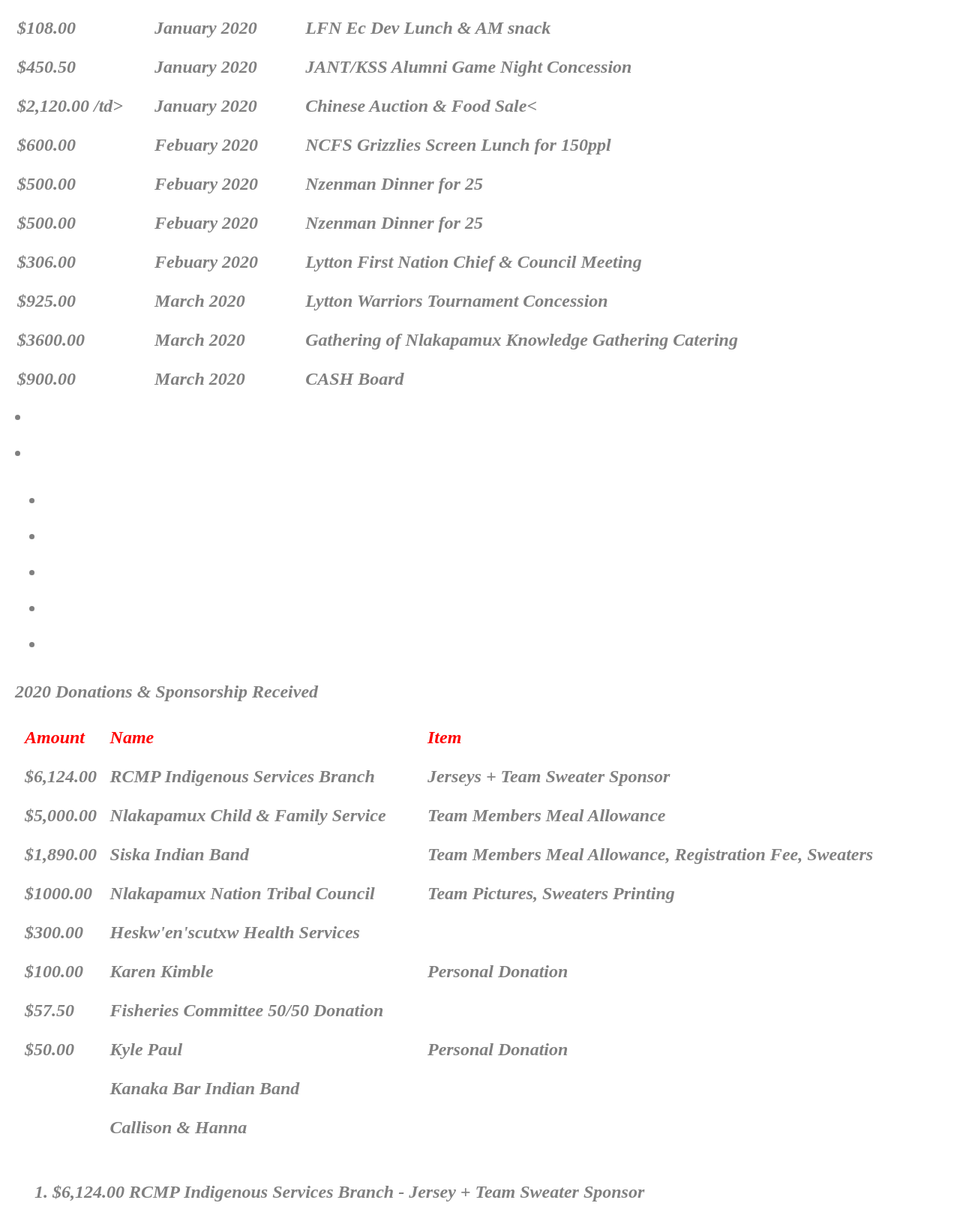
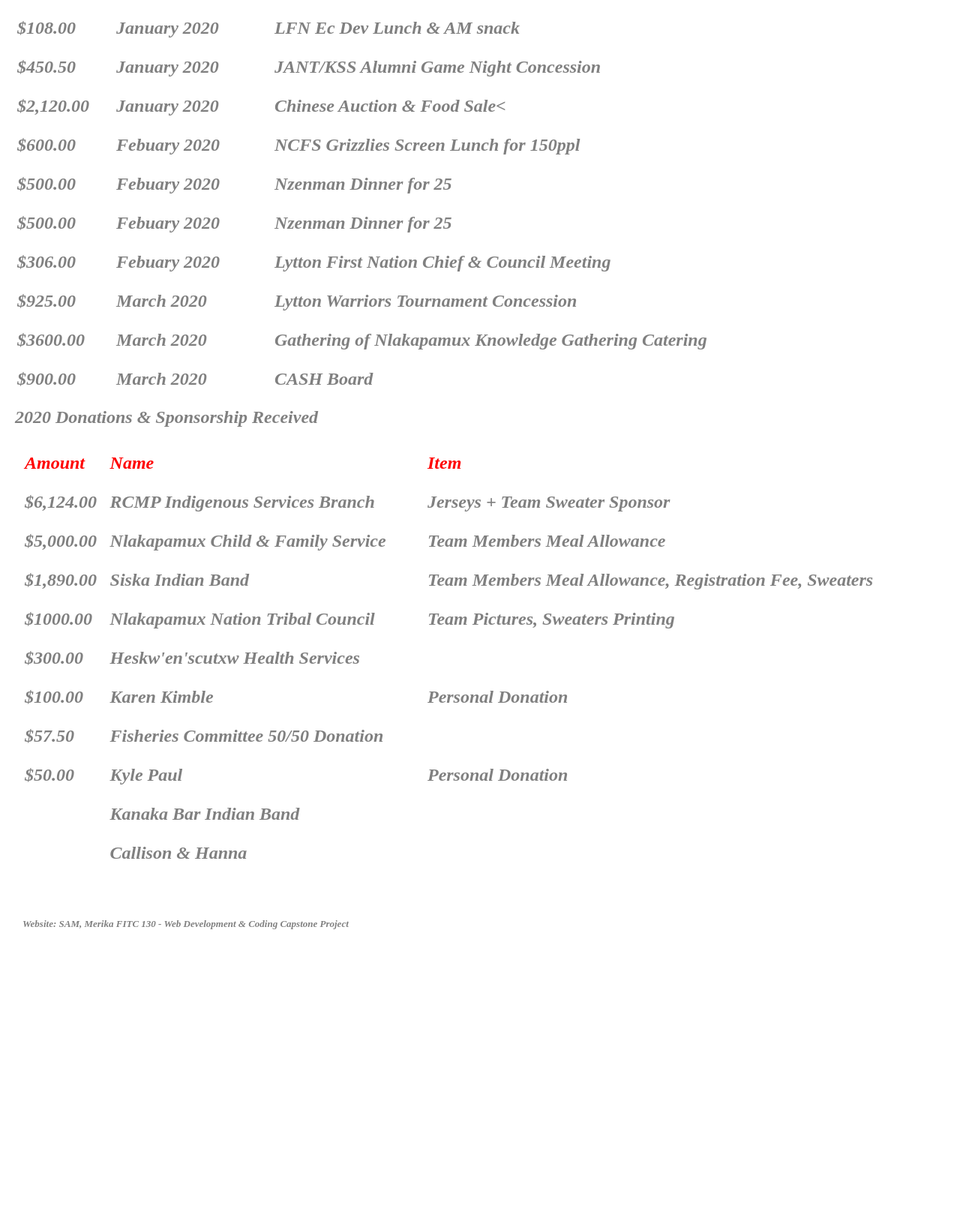
Before and after one commit to MerikaSam/Merika, a plain HTML site: page index.html in a window 1280 px wide. Shown: the part 2785-4413 px from the top of the page at 75% size. After the commit the page ends 4065 px from the top, so only its background shows below. Drawn offline with Linux system fonts and the light colour scheme; files whose address does not match are found by name.

Commit message:
Update index.html

```diff
--- a/index.html
+++ b/index.html
@@ -74,7 +74,7 @@
   </tr>
 
   <tr>
-    <td>$200.00      /td>
+    <td>$200.00      </td>
     <td>June 2019</td>
     <td>NCFS Open House - Setup, Lunch Service, Clean Up</td>
   </tr>
@@ -187,7 +187,7 @@
     </tr>
 
     <tr>
-      <td>$2,120.00 	/td>
+      <td>$2,120.00 	</td>
       <td>January 2020</td>
       <td>Chinese Auction & Food Sale<</td>
     </tr>
@@ -239,20 +239,19 @@
 
 
 
-  <li>   </li>
-  <li>
+  <!-- <li>   </li> -->
+  <!-- <li> -->
 
+<!-- <ul> -->
+ <!-- <img src="images/basket<ballHoopFence.jpg" alt="basketball hoop fence" width="10px" -->
+  <!-- <li>    </li> -->
 
-<ul>
- <!-- <img src="images/basket<ballHoopFence.jpg" alt="basketball hoop fence" width="10px" -->
-  <li>    </li>
+  <!-- <li>  </li> -->
+  <!-- <li>  </li> -->
+  <!-- <li>  </li> -->
+  <!-- <li>  </li> -->
 
-  <li>  </li>
-  <li>  </li>
-  <li>  </li>
-  <li>  </li>
-
-</ul>
+<!-- </ul> -->
   <h2> 2020 Donations & Sponsorship Received</h2>
   <section>
   <table style="100%">
@@ -326,10 +325,10 @@
 </section>
 <section>
 
-  <ol>
-    <li>$6,124.00 RCMP Indigenous Services Branch - Jersey + Team Sweater Sponsor</li>
-    <li>$5,000.00 Nlakapamux Child & Family Services - Team Members Meal Allowance </li>
-    <li>$5,000.00 Lytton First Nation  </li>
+  <!-- <ol> -->
+    <!-- <li>$6,124.00 RCMP Indigenous Services Branch - Jersey + Team Sweater Sponsor</li> -->
+    <!-- <li>$5,000.00 Nlakapamux Child & Family Services - Team Members Meal Allowance </li> -->
+    <!-- <li>$5,000.00 Lytton First Nation  </li> -->
     <!-- <img src="images/LFN Logo.jpg" alt="LFN Logo" width="10%" /> -->
 
 <!-- <a href='http:www.lfn.band'> Lytton First Nation Website </a> - Team Meal Allowance -->
@@ -338,7 +337,7 @@
 </section>
 
 <footer id="footer">
-  <p> Website made by Merika Sam.</p>
+  <p> Website: SAM, Merika FITC 130 - Web Development & Coding Capstone Project</p>
 </footer>
 </body>
 </html>
```
